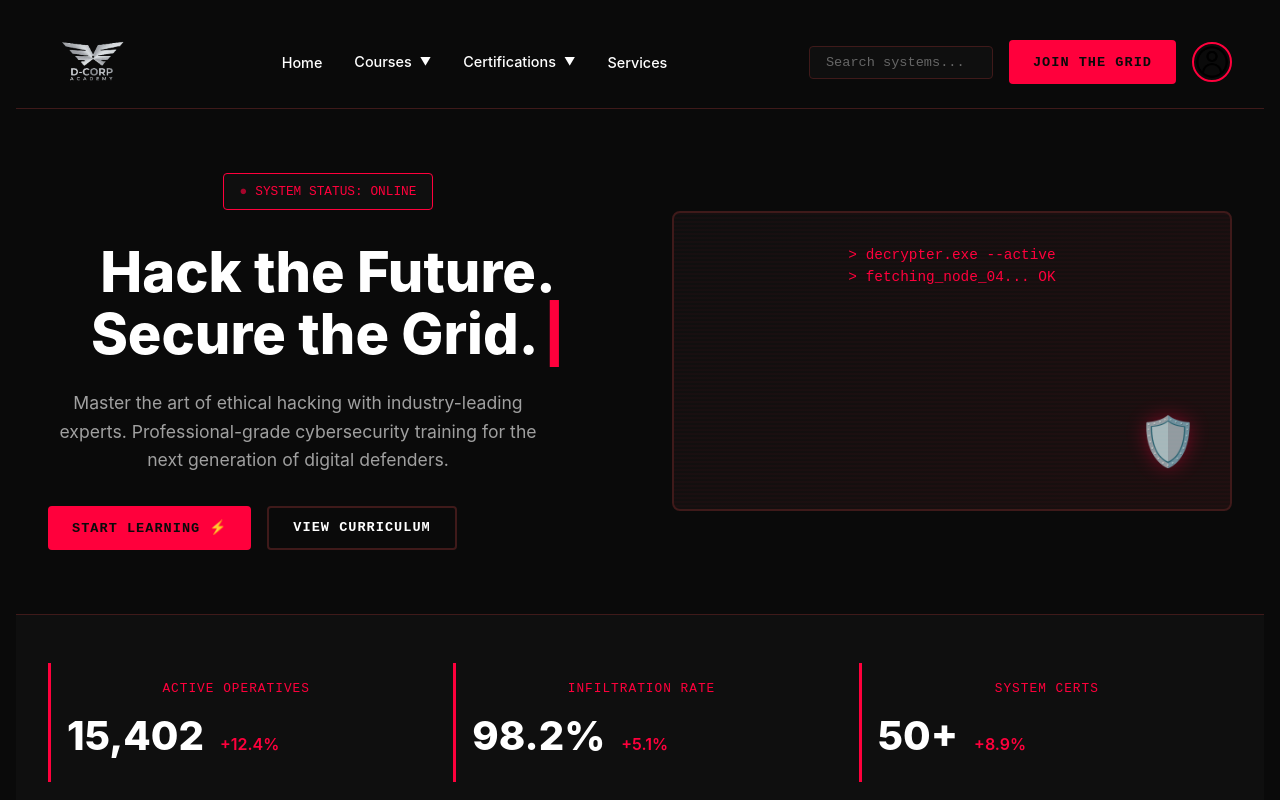
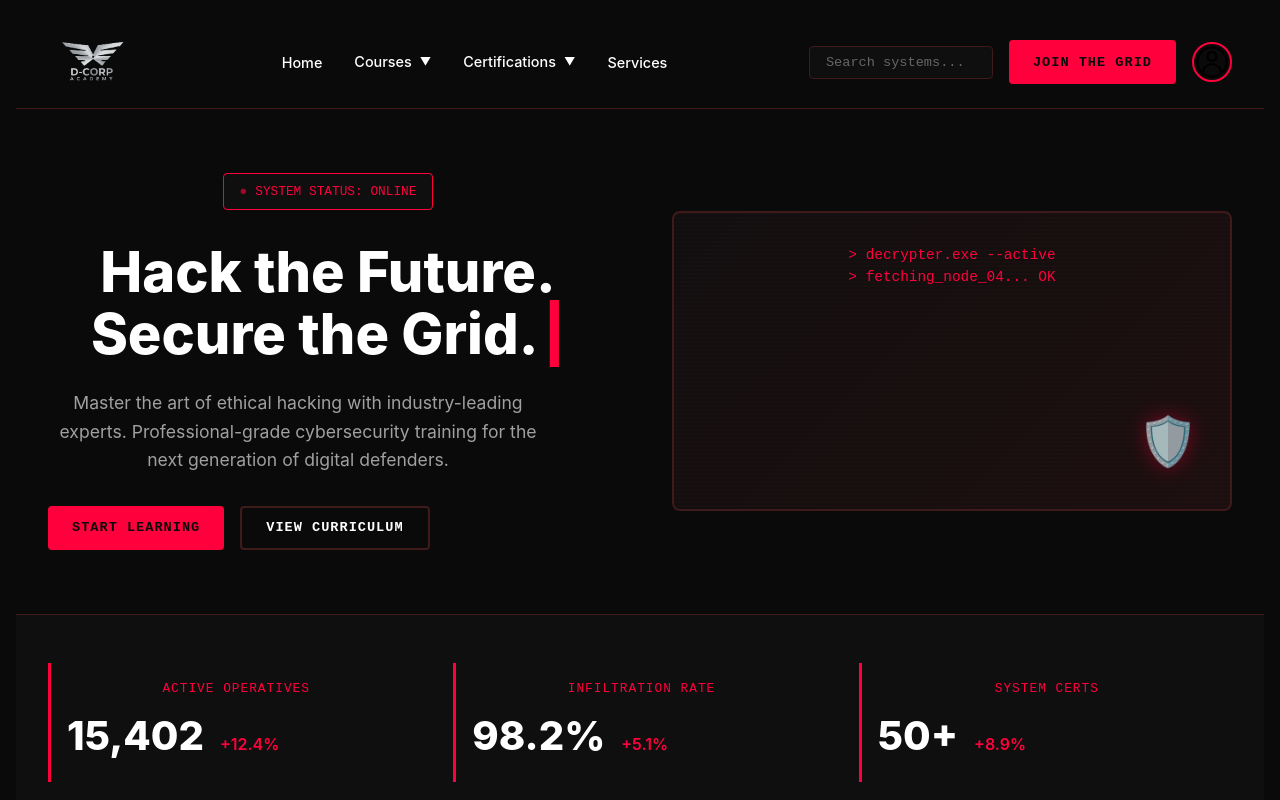
Before and after one commit to Shut1520/edu, a React app in the folder frontend/: page / in a window 1280 px wide. Shown: the top 800 px of the page. Built offline with nearby package versions, Linux system fonts and the light colour scheme; the HTML template or start-up script is replaced by a standard one.

Commit message:
ajout du fichier vite.config.js pour le deploiement

```diff
--- a/frontend/src/components/Hero/Hero.jsx
+++ b/frontend/src/components/Hero/Hero.jsx
@@ -39,7 +39,7 @@ const Hero = ({ onScrollToCourses }) => {
 
           <div className="hero-actions">
             <button className="btn btn-primary" onClick={onScrollToCourses}>
-              START LEARNING ⚡
+              START LEARNING
             </button>
             <button className="btn btn-secondary">
               VIEW CURRICULUM
```
Also changed, not shown: frontend/vercel.json (added).
